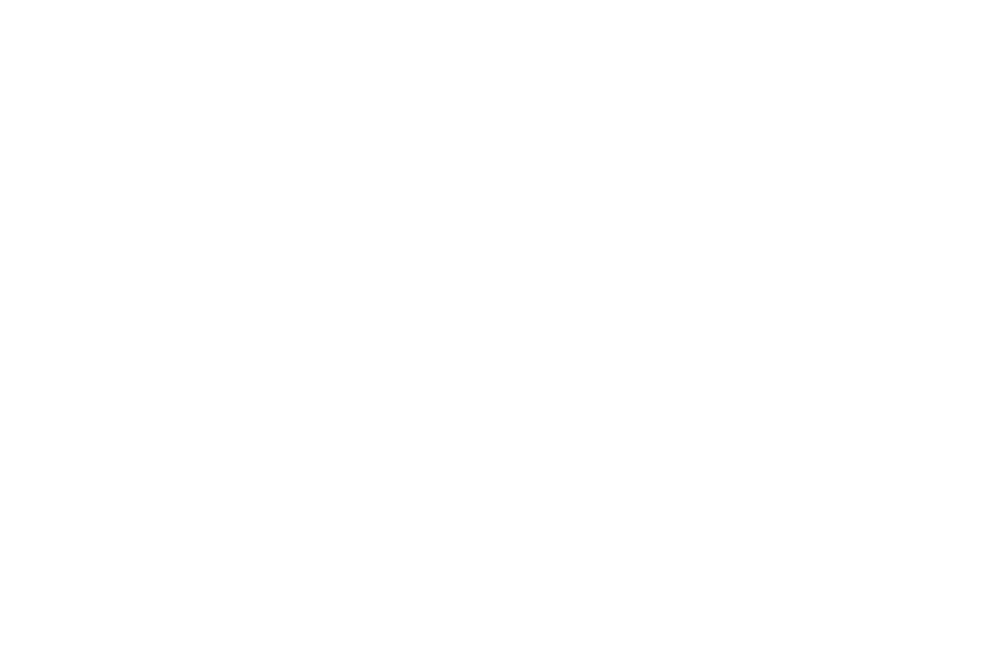
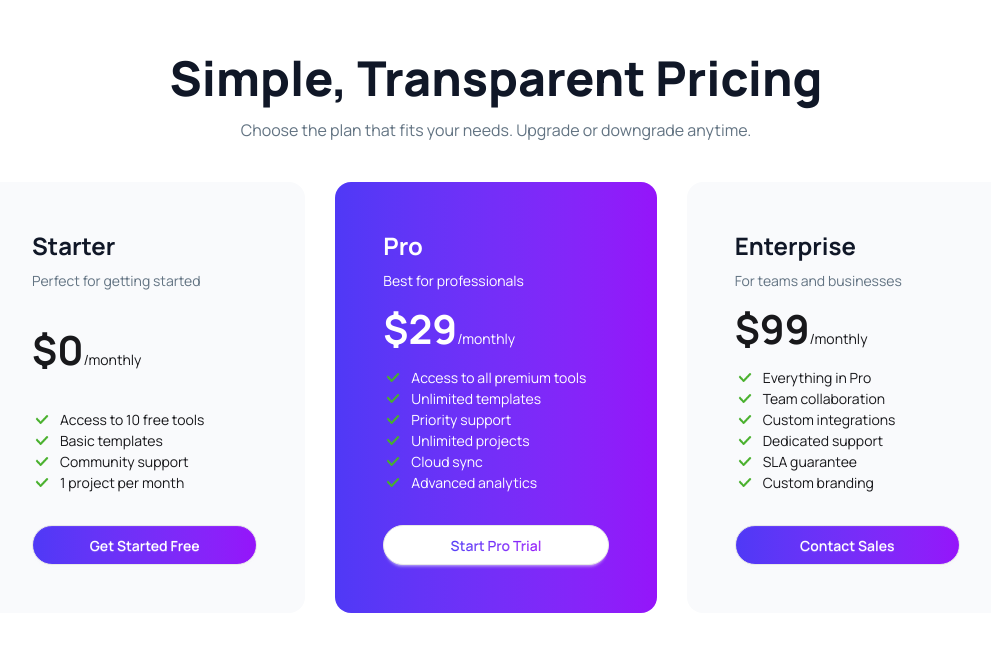
Before and after one commit to rzoshin/Digitools-Platform, a React (Vite) app: page / in a window 1280 px wide. Shown: the part 3131-3783 px from the top of the page, without its empty margins (144-1135 px from the left). Before the commit the page ends 2197 px from the top, so only its background shows below. Built offline with nearby package versions, Linux system fonts and the light colour scheme.

Commit message:
Pricing section is almost complete

```diff
--- /dev/null
+++ b/public/pricingData.json
@@ -0,0 +1,54 @@
+[
+  {
+    "id": 1,
+    "name": "Starter",
+    "description": "Perfect for getting started",
+    "price": 0,
+    "period": "monthly",
+    "tag": "",
+    "tagType": "starter",
+    "features": [
+      "Access to 10 free tools",
+      "Basic templates",
+      "Community support",
+      "1 project per month"
+    ],
+    "icon": "starter"
+  },
+  {
+    "id": 2,
+    "name": "Pro",
+    "description": "Best for professionals",
+    "price": 29,
+    "period": "monthly",
+    "tag": "Most Popular",
+    "tagType": "popular",
+    "features": [
+      "Access to all premium tools",
+      "Unlimited templates",
+      "Priority support",
+      "Unlimited projects",
+      "Cloud sync",
+      "Advanced analytics"
+    ],
+    "icon": "pro"
+  },
+  {
+    "id": 3,
+    "name": "Enterprise",
+    "description": "For teams and businesses",
+    "price": 99,
+    "period": "monthly",
+    "tag": "",
+    "tagType": "enterprise",
+    "features": [
+      "Everything in Pro",
+      "Team collaboration",
+      "Custom integrations",
+      "Dedicated support",
+      "SLA guarantee",
+      "Custom branding"
+    ],
+    "icon": "enterprise"
+  }
+]
--- a/src/App.jsx
+++ b/src/App.jsx
@@ -2,16 +2,25 @@
 import './App.css'
 import Banner from './components/Banner/Banner'
 import Navbar from './components/Navbar/Navbar'
-import Premium from './components/Premium/Premium'
+import Premium from './components/Products/Products'
 import Stats from './components/Stats/Stats'
+import GetStarted from './components/GetStarted/GetStarted'
+import Pricing from './components/Pricing/Pricing'
 
 const fetchProductsData = async () => {
-  const res = await fetch('/data.json');
+  const res = await fetch('/productsData.json');
+  return res.json();
+}
+
+const fetchPricingData = async () => {
+  const res = await fetch('./pricingData.json');
   return res.json();
 }
 
 function App() {
   const productsPromise = fetchProductsData();
+  const pricingPromise = fetchPricingData();
+
   return (
     <>
     <header>
@@ -25,6 +34,10 @@
       <Suspense fallback={<span className="loading loading-dots loading-xl"></span>}>
         <Premium productsPromise={productsPromise}/>
       </Suspense>
+      <GetStarted />
+      <Suspense fallback={<span className="loading loading-dots loading-xl"></span>}>
+        <Pricing pricingPromise={pricingPromise}/>
+      </Suspense>
     </main>
     <footer>
 
--- /dev/null
+++ b/src/components/GetStarted/GetStarted.jsx
@@ -0,0 +1,16 @@
+import React from 'react';
+import Started from './Started';
+
+const GetStarted = () => {
+    return (
+        <div className="my-30 py-30 bg-[#F9FAFC]">
+            <div className='max-w-[80%] mx-auto text-center space-y-4'>
+                <h1 className='text-[#101727] font-extrabold text-5xl'>Get Started in 3 Steps</h1>
+                <p className='text-[#627382]'>Start using premium digital tools in minutes, not hours.</p>
+                <Started />
+            </div>
+        </div>
+    );
+};
+
+export default GetStarted;
--- /dev/null
+++ b/src/components/GetStarted/Started.jsx
@@ -0,0 +1,15 @@
+import userImg from '../../assets/user.png'
+import packageImg from '../../assets/package.png'
+import rocketImg from '../../assets/rocket.png'
+
+const Started = () => {
+    return (
+        <div className='grid md:grid-cols-2 lg:grid-cols-3 mt-10 gap-7.5'>
+            <div className='p-6 flex items-center justify-center bg-base-100 w-95 h-95 rounded-2xl'><div className='flex flex-col gap-4 items-center'><img src={userImg}   width='60px' height='60px'></img><h3 className='font-bold text-2xl text-[#101727]'>Create Account</h3><p  className='text-[#627382]'>Sign up for free in seconds. No credit card required to get started.</p></div></div>
+            <div className='p-6 flex items-center justify-center bg-base-100 w-95 h-95 rounded-2xl'><div className='flex flex-col gap-4 items-center'><img src={packageImg}width='60px' height='60px'></img><h3 className='font-bold text-2xl text-[#101727]'>Choose Products</h3><p className='text-[#627382]'>Browse our catalog and select the tools that fit your needs.</p></div></div>
+            <div className='p-6 flex items-center justify-center bg-base-100 w-95 h-95 rounded-2xl'><div className='flex flex-col gap-4 items-center'><img src={rocketImg} width='60px' height='60px'></img><h3 className='font-bold text-2xl text-[#101727]'>Start Creating</h3><p  className='text-[#627382]'>Download and start using your premium tools immediately.</p></div></div>
+        </div>
+    );
+};
+
+export default Started;
--- /dev/null
+++ b/src/components/Pricing/Pricing.jsx
@@ -0,0 +1,22 @@
+import React, { use } from 'react';
+import PricingCard from './PricingCard';
+
+const Pricing = ({pricingPromise}) => {
+    const pricingData = use(pricingPromise);
+    return (
+        <div className='max-w-[80%] mx-auto mb-30'>
+            <h1 className='text-5xl font-extrabold text-[#101727] text-center mb-4'>Simple, Transparent Pricing</h1>
+            <p className='text-[#627382] text-center mb-10'>Choose the plan that fits your needs. Upgrade or downgrade anytime.</p>
+            <div className='grid grid-cols-1 lg:grid-cols-3 gap-7.5'>
+            {
+                pricingData.map(pricing => {
+                    return <PricingCard key={pricing.id} pricing={pricing}/>
+                })
+
+            }
+            </div>
+        </div>
+    );
+};
+
+export default Pricing;
--- /dev/null
+++ b/src/components/Pricing/PricingCard.jsx
@@ -0,0 +1,71 @@
+import tickMark from "../../assets/products/check.png";
+
+const PricingCard = ({ pricing }) => {
+  return (
+    <div
+      className={`card p-6 rounded-2xl ${pricing.tagType === "popular" ? "bg-linear-to-r from-[#4F39F6] to-[#9514FA] text-white" : "bg-[#F9FAFC]"}`}
+    >
+      <div className="card-body">
+          <h3
+            className={`${pricing.tagType !== "popular" ? "text-[#101727]" : ""} font-bold text-2xl`}
+          >
+            {pricing.name}
+          </h3>
+          <p
+            className={`${pricing.tagType !== "popular" ? "text-[#627382]" : ""}`}
+          >
+            {pricing.description}
+          </p>
+        <p>
+          <span className="font-bold text-[40px]">${pricing.price}</span>/
+          {pricing.period}
+        </p>
+        <ul>
+          {pricing.features.map((feature) => {
+            return (
+              <li className="flex gap-2">
+                <img src={tickMark} width="20px" height="20px"></img>
+                {feature}
+              </li>
+            );
+          })}
+        </ul>
+        <div className="card-actions">
+          <button
+          className={`btn rounded-[100px] btn-block mt-6 ${pricing.tagType == "popular" ? "bg-white" : "bg-linear-to-r from-[#4F39F6] to-[#9514FA] text-white"}`}
+        >
+          {pricing.tagType === "starter" ? (
+            <span> Get Started Free </span>
+          ) : pricing.tagType === "popular" ? (
+            <span className="bg-linear-to-r from-[#4F39F6] to-[#9514FA] bg-clip-text text-transparent">
+              {" "}
+              Start Pro Trial{" "}
+            </span>
+          ) : (
+            <span> Contact Sales </span>
+          )}
+        </button>
+        </div>
+
+      </div>
+    </div>
+  );
+};
+
+//   {
+//     "id": 1,
+//     "name": "Starter",
+//     "description": "Perfect for getting started",
+//     "price": 0,
+//     "period": "monthly",
+//     "tag": "",
+//     "tagType": "",
+//     "features": [
+//       "Access to 10 free tools",
+//       "Basic templates",
+//       "Community support",
+//       "1 project per month"
+//     ],
+//     "icon": "starter"
+//   },
+export default PricingCard;
--- a/src/components/Premium/Premium.jsx
+++ b/src/components/Products/Products.jsx
@@ -1,5 +1,5 @@
-import React, { use } from 'react';
-import ProductCard from '../../ui/ProductCard';
+import { use } from 'react';
+import ProductCard from './ProductCard';
 
 const Premium = ({productsPromise}) => {
     const productsData = use(productsPromise);
@@ -16,7 +16,7 @@
                     </div>
                 </div>
             </div>
-            <div className='grid grid-cols-3 gap-7.5 mt-10'>
+            <div className='grid grid-cols-1 md:grid-cols-2 lg:grid-cols-3 gap-7.5 mt-10'>
             {
                 productsData.map(product => {
                     return <ProductCard key={product.id} product={product}/>
```
Also changed, not shown: src/components/Products/ProductCard.jsx (renamed from src/ui/ProductCard.jsx, +7 -7 lines), public/productsData.json (renamed from public/data.json).
